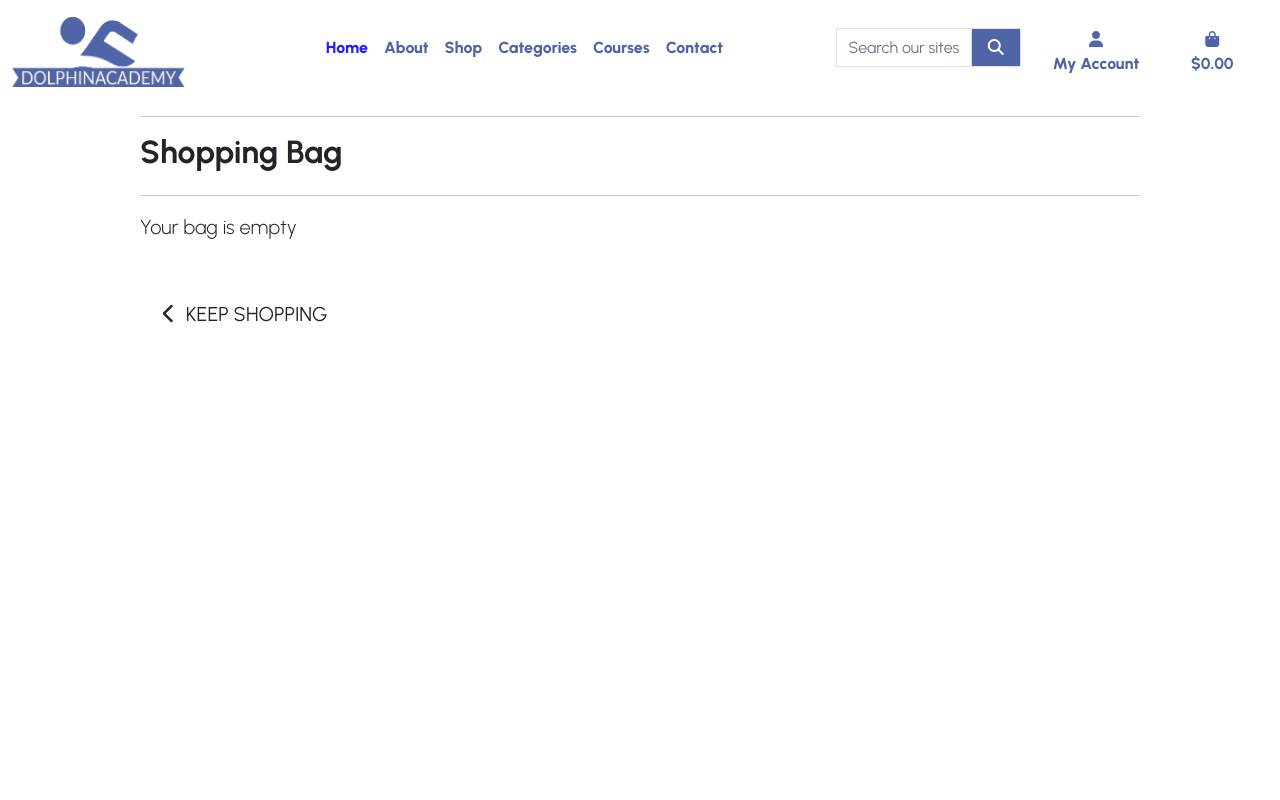
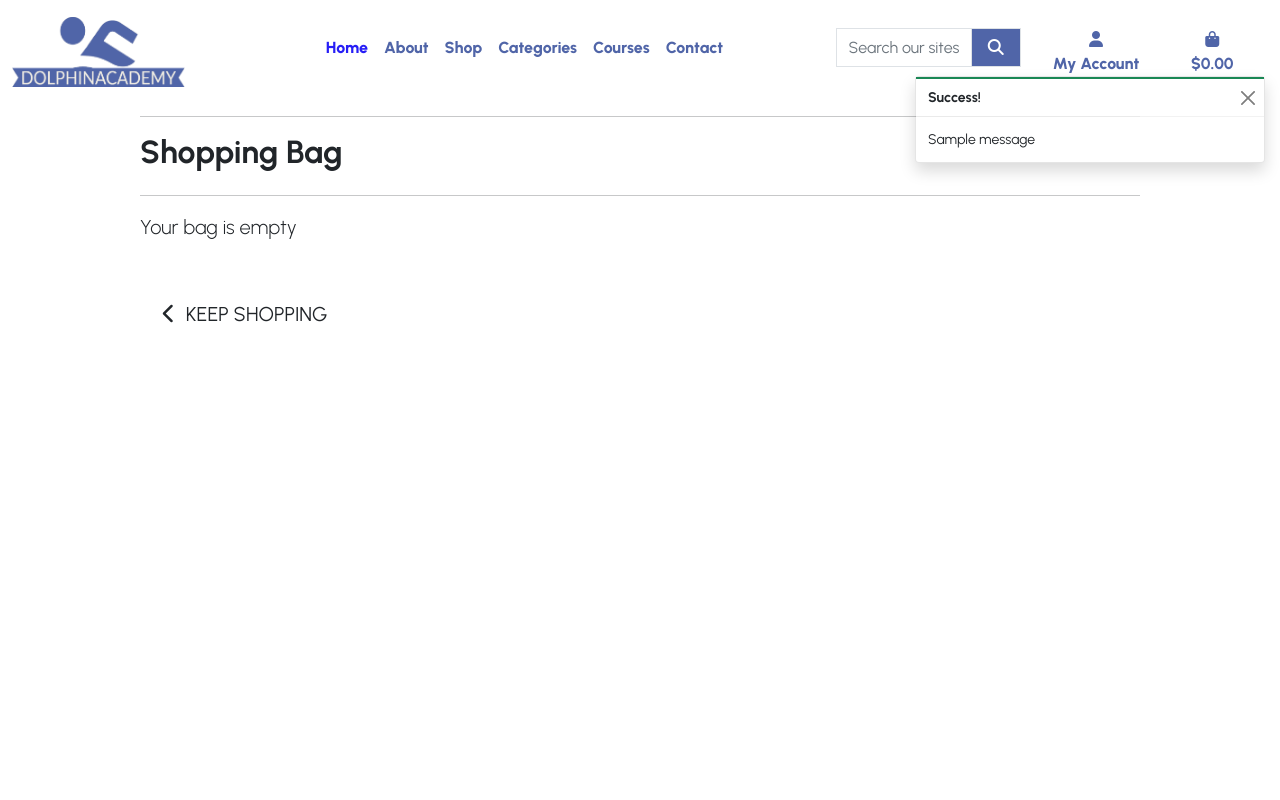
Before and after one commit to bijokmathew/DolphinSwimAcadamy-v1, a Django app: page /bag/ in a window 1280 px wide. Run offline with Django 3.2, Linux system fonts and the light colour scheme; one stand-in notice (Sample message) is shown; some libraries are stand-ins or nearby versions; some web fonts are replaced.

Commit message:
Toasts: Implemented toasts ,toast template

```diff
--- a/bag/views.py
+++ b/bag/views.py
@@ -7,9 +7,11 @@
 # -----------------------------------------------------------------
 # 3rd Party
 
-from django.shortcuts import render, redirect, reverse, HttpResponse
+from django.shortcuts import render, redirect, reverse, HttpResponse, get_object_or_404
+from django.contrib import messages
 
 # internal
+from products.models import Product
 # ------------------------------------------------------------------
 
 
@@ -25,6 +27,7 @@ def add_to_bag(request, item_id):
     Add the quatity of the sepecified item requested by
     the shopper to the shopper bag
     """
+    product = get_object_or_404(Product, pk=item_id)
     quantity = int(request.POST.get('quantity'))
     redirect_url = request.POST.get('redirect-url')
     bag = request.session.get('bag', {})
@@ -33,19 +36,22 @@ def add_to_bag(request, item_id):
         size = request.POST.get('product_size')
     if size:
         if item_id in list(bag.keys()):
-            print("nor==", bag[item_id]['item_by_size'])
-            print("list ==", list(bag[item_id]['item_by_size']))
             if size in bag[item_id]['item_by_size']:
                 bag[item_id]['item_by_size'][size] += quantity
+                messages.success(request, f"Updated size  {size.upper()} {product.name} quantity to {bag[item_id]['item_by_size'][size]}")
             else:
                 bag[item_id]['item_by_size'][size] = quantity
+                messages.success(request, f"Added size {size.upper()} {product.name} to your shopping cart")
         else:
             bag[item_id] = {'item_by_size': {size: quantity}}
+            messages.success(request, f'Added size {size.upper()} {product.name} to your shopping cart')
     else:
         if item_id in list(bag.keys()):
             bag[item_id] += quantity
+            messages.success(request, f'Updated {product.name} quantity to {bag[item_id]}')
         else:
             bag[item_id] = quantity
+            messages.success(request, f'Added {product.name} to your shopping cart')
     request.session['bag'] = bag
     return redirect(redirect_url)
 
@@ -54,7 +60,7 @@ def adjust_bag(request, item_id):
     """
     Adjust the quatity of the specific product
     """
-    print('adjust_bag nnnnnnnnnnnnnnnn')
+    product = get_object_or_404(Product, pk=item_id)
     quantity = int(request.POST.get('quantity'))
     bag = request.session.get('bag', {})
     size = None
@@ -63,15 +69,20 @@ def adjust_bag(request, item_id):
     if size:
         if quantity > 0:
             bag[item_id]['item_by_size'][size] = quantity
+            messages.success(request, f"Updated size {size.upper()} {product.name} quantity to {bag[item_id]['item_by_size'][size]}")
         else:
             del bag[item_id]['item_by_size'][size]
             if not bag[item_id]['item_by_size']:
                 bag.pop(item_id)
+            messages.success(request, f"Removed size  {size.upper()} {product.name} from your bag")
     else:
         if quantity > 0:
             bag[item_id] = quantity
+            messages.success(request, f"Updated {product.name}quantity to {bag[item_id]}")
         else:
             bag.pop(item_id)
+            messages.success(request, f"Removed {product.name} from your bag")
+
     request.session['bag'] = bag
     return redirect(reverse('view_bag'))
 
@@ -82,6 +93,7 @@ def remove_from_bag(request, item_id):
     """
     print('remove_from_bag')
     try:
+        product = get_object_or_404(Product, pk=item_id)
         bag = request.session.get('bag', {})
         size = None
         if 'product_size' in request.POST:
@@ -90,9 +102,12 @@ def remove_from_bag(request, item_id):
             del bag[item_id]['item_by_size'][size]
             if not bag[item_id]['item_by_size']:
                 bag.pop(item_id)
+            messages.success(request, f"Removed size  {size.upper()} {product.name} from your bag")
         else:
             bag.pop(item_id)
+            messages.success(request, f"Removed {product.name} from your bag")
         request.session['bag'] = bag
         return HttpResponse(status=200)
     except Exception as e:
+        messages.error(request, f'Error removing item: {e}')
         return HttpResponse(status=500)
--- a/dolphinswimacadamy/settings.py
+++ b/dolphinswimacadamy/settings.py
@@ -78,6 +78,8 @@ TEMPLATES = [
         },
     },
 ]
+
+MESSAGE_STORAGE = 'django.contrib.messages.storage.session.SessionStorage'
 
 AUTHENTICATION_BACKENDS = [
     # Needed to login by username in Django admin, regardless of `allauth`
--- a/static/css/base.css
+++ b/static/css/base.css
@@ -4,7 +4,7 @@
 /* root colors and styles */
 :root {
     --body-font:'Urbanist', sans-serif;
-    --body-weight: 200;
+    --body-weight: 400;
     --heading-weight: 600;
     --heading-font: 'Urbanist', sans-serif;
     --nav-color:#1FD6FF;
@@ -283,6 +283,19 @@ h6 {
     color:white;
 }
 
+/* message style */
+.toast-capper {
+    height: 2px;
+}
+.custom-toast {
+    overflow: visible;
+}
+.message-container {
+    position: fixed;
+    top:76px;
+    right: 15px;
+    z-index: 99999;
+}
 
 /* ---------Media query */
 
--- a/templates/base.html
+++ b/templates/base.html
@@ -135,7 +135,21 @@
     </div>
   </header>
   {% if messages %}
-    <div class="message-container"></div>
+    <div class="message-container">
+      {% for message in messages %}
+        {% with message.level as level %}
+          {% if level == 40 %}
+            {% include 'includes/toasts/toast_error.html' %}
+          {% elif level == 30 %}
+            {% include 'includes/toasts/toast_warning.html' %}
+          {% elif level == 25 %}
+            {% include 'includes/toasts/toast_success.html' %}
+          {% else %}
+            {% include 'includes/toasts/toast_info.html' %}
+          {% endif %}
+        {% endwith %}
+      {% endfor %}
+    </div>
   {% endif %}
 
   {% block page_header %}
@@ -145,6 +159,9 @@
   {% endblock %}
 
   {% block postloadjs %}
+    <script type="text/javascript">
+      $('.toast').toast('show')
+    </script>
   {% endblock %}
 
 
--- /dev/null
+++ b/templates/includes/toasts/toast_success.html
@@ -0,0 +1,11 @@
+<div class="toast custom-toast" aria-live="assertive" aria-atomic="true" data-autohide="false">
+    <div class="arrow-up arrow-success"></div>
+    <div class="w-100 toast-capper bg-success"></div>
+    <div class="toast-header bg-white text-dark">
+      <strong class="me-auto">Success!</strong>
+      <button type="button" class="btn-close" data-dismiss="toast" aria-label="Close"></button>
+    </div>
+    <div class="toast-body">
+        {{message}}
+    </div>
+  </div>
```
Also changed, not shown: templates/includes/toasts/toast_error.html (added, +11 -0 lines), templates/includes/toasts/toast_info.html (added, +11 -0 lines), templates/includes/toasts/toast_warning.html (added, +11 -0 lines), db.sqlite3.
